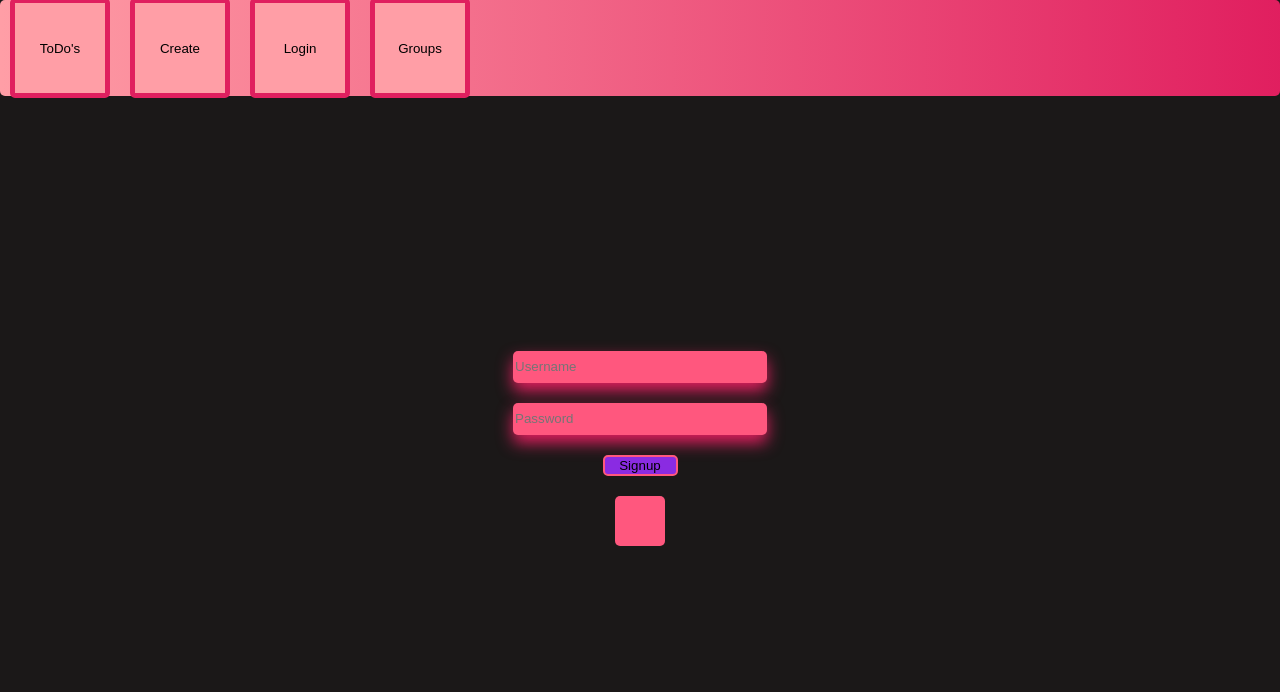
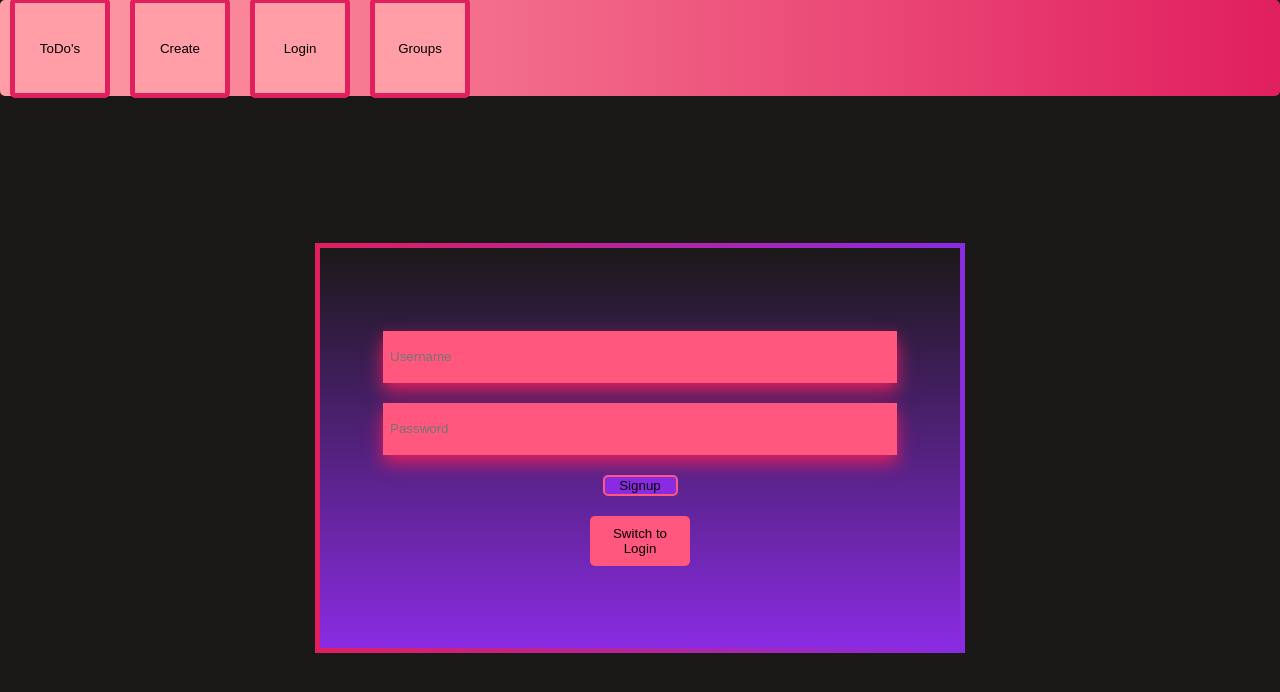
Before and after one commit to TheHeartstriker/ToDoApp, a React (Vite) app in the folder client/ToDoApp/: page /login in a window 1280 px wide. Shown: the top 692 px of the page. Built offline with nearby package versions, Linux system fonts and the light colour scheme.

Commit message:
Css
Re did some of the css slowed down the login and creating an account so they cant be spammed and added a animation to indicate success for logins

```diff
--- a/client/ToDoApp/src/Check-Folder.css
+++ b/client/ToDoApp/src/Check-Folder.css
@@ -17,9 +17,12 @@
   position: absolute;
   background-color: var(--Light-pink);
   height: 50px;
-  width: 50px;
-  bottom: 0;
-  left: 0;
+  width: 500px;
+  border: none;
+  border-radius: 5px;
+  bottom: -20px;
+  left: 50%;
+  transform: translate(-50%, -50%);
 }
 
 .FolderName {
--- a/client/ToDoApp/src/groups.jsx
+++ b/client/ToDoApp/src/groups.jsx
@@ -174,9 +174,11 @@ function Groups() {
           <button id="Clear" onClick={() => ShowFolder()}>
             Clear
           </button>
+          <button id="ShowFolder" onClick={() => ShowFolder()}>
+            View Folders
+          </button>
         </div>
       )}
-      <button id="ShowFolder" onClick={() => ShowFolder()}></button>
     </>
   );
 }
--- a/client/ToDoApp/src/login/LoginSign/Login.jsx
+++ b/client/ToDoApp/src/login/LoginSign/Login.jsx
@@ -1,4 +1,4 @@
-import { useState, useContext } from "react";
+import { useState, useContext, useRef } from "react";
 import { v4 as uuidv4 } from "uuid";
 import { TaskContext } from "../../TaskProvider";
 
@@ -11,11 +11,38 @@ function Login() {
   //Used to see which button name and function to use
   const [login, setLogin] = useState(false);
   const [signup, setSignup] = useState(false);
+  const [CanClick, setCanClick] = useState(true);
+
+  const borderRef = useRef(null);
+
+  function AnimateBorderRed() {
+    const border = borderRef.current;
+    border.classList.add("AnimatePulseRed");
+    setCanClick(false);
+    setTimeout(() => {
+      border.classList.remove("AnimatePulseRed");
+      setCanClick(true);
+    }, 1500);
+  }
+
+  function AnimateBorderGreen() {
+    const border = borderRef.current;
+    border.classList.add("AnimatePulseGreen");
+    setCanClick(false);
+    setTimeout(() => {
+      setCanClick(true);
+      border.classList.remove("AnimatePulseGreen");
+    }, 1500);
+  }
+
   //Handling the event changes
   const handleUsernameChange = (event) => {
     if (event.target.value.length > 49) {
       alert("Username is too long");
       return;
+    }
+    if (event.target.value.includes(" ")) {
+      alert("Username cannot contain spaces");
     } else {
       setUsername(event.target.value);
     }
@@ -25,6 +52,9 @@ function Login() {
     if (event.target.value.length > 49) {
       alert("Password is too long");
       return;
+    }
+    if (event.target.value.includes(" ")) {
+      alert("Password cannot contain spaces");
     } else {
       setPassword(event.target.value);
     }
@@ -41,6 +71,9 @@ function Login() {
   };
   //Handle the server realted to login or signup
   const handleSignOrLog = () => {
+    if (!CanClick) {
+      return;
+    }
     if (login) {
       handleLogin();
     } else {
@@ -63,9 +96,11 @@ function Login() {
       const responseData = await response.json();
       console.log("Response from server:", responseData);
       if (responseData.success) {
+        AnimateBorderGreen();
         setIsSignedIn(true);
         setUserId(responseData.Id);
       } else {
+        AnimateBorderRed();
         setIsSignedIn(false);
         alert("Incorrect username or password");
       }
@@ -77,6 +112,7 @@ function Login() {
   const handleSignup = async () => {
     if ((await CheckIfInUse(username)) === true) {
       alert("Username is already in use");
+      AnimateBorderRed();
       return;
     }
     let UserId = uuidv4();
@@ -91,7 +127,9 @@ function Login() {
       await fetch("http://localhost:5000/api/signup", options);
       setIsSignedIn(true);
       setUserId(UserId);
+      AnimateBorderGreen();
     } catch (error) {
+      AnimateBorderRed();
       console.error("Error:", error);
     }
   };
@@ -129,6 +167,7 @@ function Login() {
         <div id="LogSignPage">
           <div className="input-group">
             <input
+              ref={borderRef}
               type="text"
               id="LoginUsername"
               value={username}
@@ -148,7 +187,9 @@ function Login() {
           <button id="loginOrSign" onClick={handleSignOrLog}>
             {login ? "Login" : "Signup"}
           </button>
-          <button id="switch" onClick={handleSwitch}></button>
+          <button id="switch" onClick={handleSwitch}>
+            {login ? "Switch to Signup" : "Switch to Login"}
+          </button>
         </div>
       </div>
     </>
--- a/client/ToDoApp/src/login/LoginSign/NavLogin.css
+++ b/client/ToDoApp/src/login/LoginSign/NavLogin.css
@@ -37,6 +37,7 @@
   justify-content: center;
   height: 88vh; /* 100% - 12vh */
   width: 100vw;
+  /* background: linear-gradient(to right, var(--Light-pink), var(--Dark-pink)); */
 }
 
 /* The visable box that contains the text boxes */
@@ -48,16 +49,20 @@
   justify-content: center;
   height: 50vh;
   width: 50vw;
+  background: linear-gradient(to bottom, hsl(0, 5%, 10%), blueviolet);
+
+  border: 5px solid transparent;
+  border-image: linear-gradient(to right, var(--Dark-pink), blueviolet) 1;
+  border-radius: 5px;
 }
 
 /* The input group is the text boxes the are used to send the username and password */
 
 .input-group input {
-  width: 250px;
-  height: 30px;
+  width: 500px;
+  height: 40px;
+  border: 5px solid transparent;
   background-color: var(--Middle-Pink);
-  border: none;
-  border-radius: 5px;
   margin: 10px;
   box-shadow: 0 8px 16px var(--Dark-pink);
 }
@@ -68,7 +73,7 @@
   border: none;
   border-radius: 5px;
   height: 50px;
-  width: 50px;
+  width: 100px;
 }
 
 #loginOrSign {
@@ -78,3 +83,47 @@
   border-radius: 5px;
   margin: 10px;
 }
+
+.AnimatePulseRed {
+  animation: PulseRed 3s ease-in-out;
+}
+
+.AnimatePulseGreen {
+  animation: PulseGreen 3s ease-in-out;
+}
+
+@keyframes PulseRed {
+  0% {
+    border-color: hsl(0, 100%, 80%);
+  }
+  25% {
+    border-color: hsl(0, 100%, 75%);
+  }
+  50% {
+    border-color: hsl(0, 100%, 70%);
+  }
+  75% {
+    border-color: hsl(0, 100%, 65%);
+  }
+  100% {
+    border-color: hsl(0, 100%, 60%);
+  }
+}
+
+@keyframes PulseGreen {
+  0% {
+    border-color: hsl(120, 100%, 85%);
+  }
+  25% {
+    border-color: hsl(120, 100%, 80%);
+  }
+  50% {
+    border-color: hsl(120, 100%, 75%);
+  }
+  75% {
+    border-color: hsl(120, 100%, 70%);
+  }
+  100% {
+    border-color: hsl(120, 100%, 60%);
+  }
+}
```
